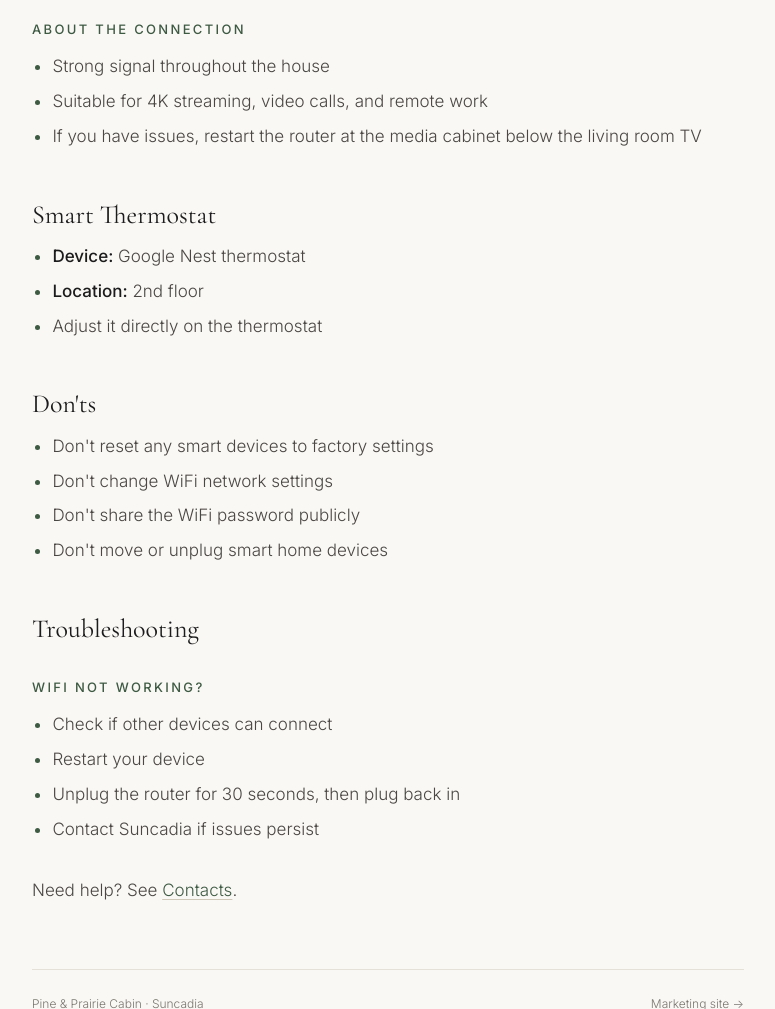
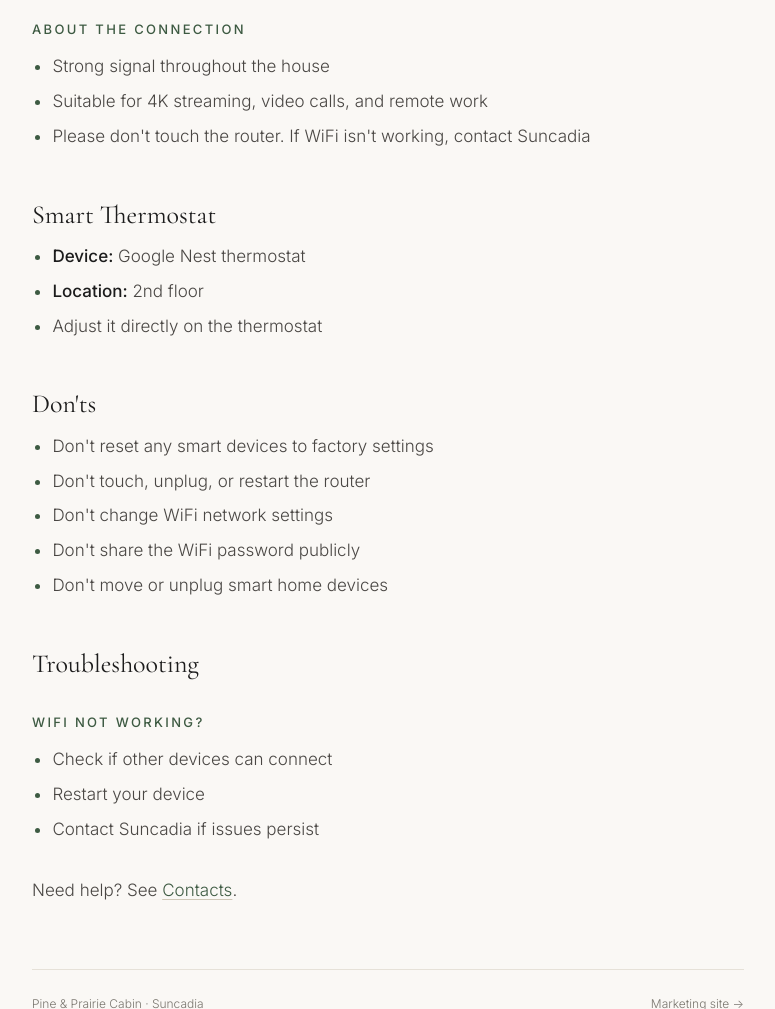
Before and after one commit to crutkas/PineAndPrairieCabin, an Astro site: page /guest/wifi in a window 1280 px wide. Shown: the part 520-1529 px from the top of the page, without its empty margins (252-1027 px from the left). Built offline with nearby package versions, Linux system fonts and the light colour scheme; Astro itself is replaced by a stand-in of ours.

Commit message:
Guest handbook: hands off router, gas shut-off west side, extinguishers under sinks, no appliance brands
Co-authored-by: Copilot App <223556219+Copilot@users.noreply.github.com>

```diff
--- a/src/pages/guest/wifi.astro
+++ b/src/pages/guest/wifi.astro
@@ -15,7 +15,7 @@ import Guest from '../../layouts/Guest.astro';
   <ul>
     <li>Strong signal throughout the house</li>
     <li>Suitable for 4K streaming, video calls, and remote work</li>
-    <!-- PLACEHOLDER --><li>If you have issues, restart the router at the media cabinet below the living room TV</li>
+    <li>Please don't touch the router. If WiFi isn't working, contact Suncadia</li>
   </ul>
 
   <h2>Smart Thermostat</h2>
@@ -28,6 +28,7 @@ import Guest from '../../layouts/Guest.astro';
   <h2>Don'ts</h2>
   <ul>
     <li>Don't reset any smart devices to factory settings</li>
+    <li>Don't touch, unplug, or restart the router</li>
     <li>Don't change WiFi network settings</li>
     <li>Don't share the WiFi password publicly</li>
     <li>Don't move or unplug smart home devices</li>
@@ -39,7 +40,6 @@ import Guest from '../../layouts/Guest.astro';
   <ul>
     <li>Check if other devices can connect</li>
     <li>Restart your device</li>
-    <li>Unplug the router for 30 seconds, then plug back in</li>
     <li>Contact Suncadia if issues persist</li>
   </ul>
 
```
Also changed, not shown: src/pages/guest/house.astro (+3 -4 lines).
